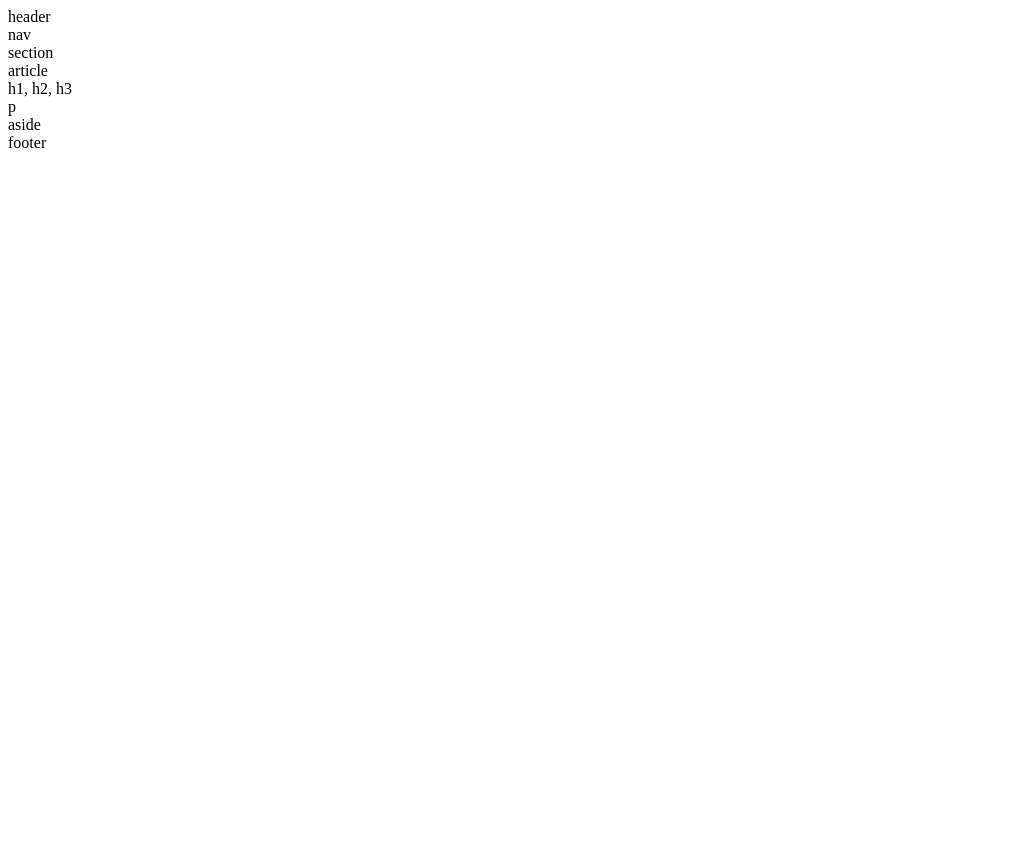
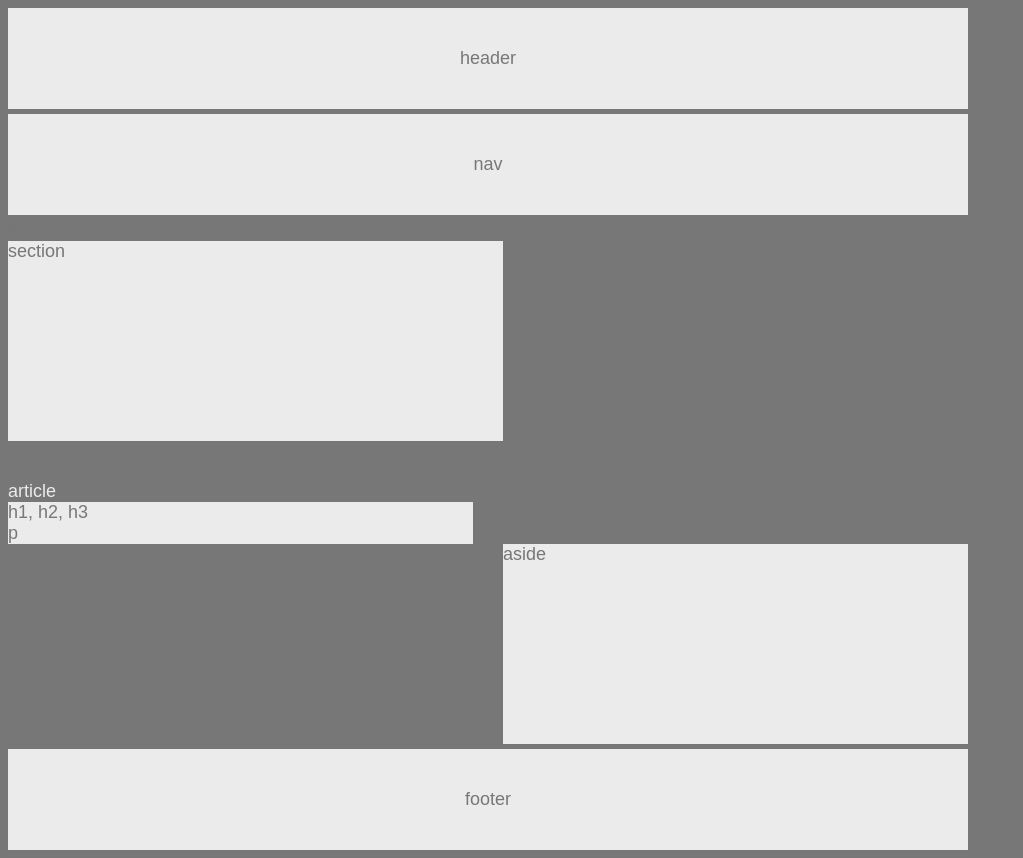
Before and after one commit to kkopp/HW-Wireframe, a plain HTML site: page index.html in a window 1280 px wide. Shown: the whole page, without its empty margins (0-1023 px from the left). Before the commit the page ends 800 px from the top, so only its background shows below. Drawn offline with Linux system fonts and the light colour scheme.

Commit message:
git commit

```diff
--- a/index.html
+++ b/index.html
@@ -17,6 +17,7 @@
         nav
     </section>
 
+    <<div class="clearfix">
         <section id="section">
             section
         </section>
@@ -25,7 +26,7 @@
             article
         </section>
 
-    <section id="headers">
+        <section id="h1">
             h1, h2, h3
         </section>
 
@@ -36,6 +37,7 @@
         <section id="aside">
             aside
         </section>
+    </div>
 
     <footer>
         footer
--- a/style.css
+++ b/style.css
@@ -0,0 +1,76 @@
+.clearfix::after {
+    content: "";
+    display: block;
+    clear: both;
+}
+
+body {
+    font-family: "Arial", "Helvetica Neue", Arial, Helvetica, sans-serif;
+    color: #777;
+    background: #777;
+    width: 960px;
+    font-size: 18px;
+
+}
+
+header {
+    background: #ebebeb;
+    margin: 5px 0;
+    padding: 40px;
+    text-align: center;
+S
+}
+
+#nav {
+    background: #ebebeb;
+    margin: 5px 0;
+    padding: 40px;
+    text-align: center;
+
+}
+
+#section {
+    background: #ebebeb;
+    width: 495px;
+    height: 200px;
+
+}
+
+#aside {
+    background: #ebebeb;
+    width: 465px;
+    height: 200px;
+    float: right;
+
+}
+
+
+#article {
+    color: #ebebeb;
+    background: #777;
+    width: 465px;
+    margin-top: 40px;
+
+}
+
+#h1 {
+    color: #777;
+    background: #ebebeb;
+    width: 465px;
+
+}
+
+#p {
+    color: #777;
+    background: #ebebeb;
+    width: 465px;
+
+}
+
+footer {
+    background: #ebebeb;
+    margin: 5px 0;
+    padding: 40px;
+    text-align: center;
+
+}
```
Lines whose indentation alone changed are shown as unchanged.
